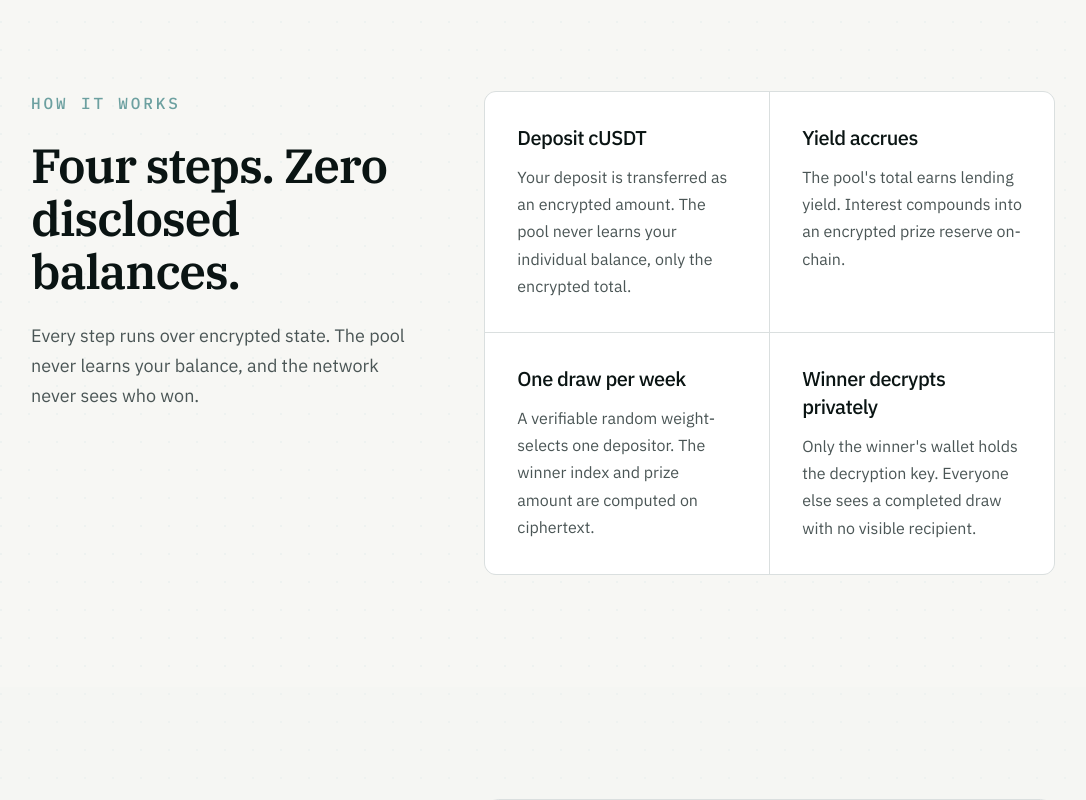
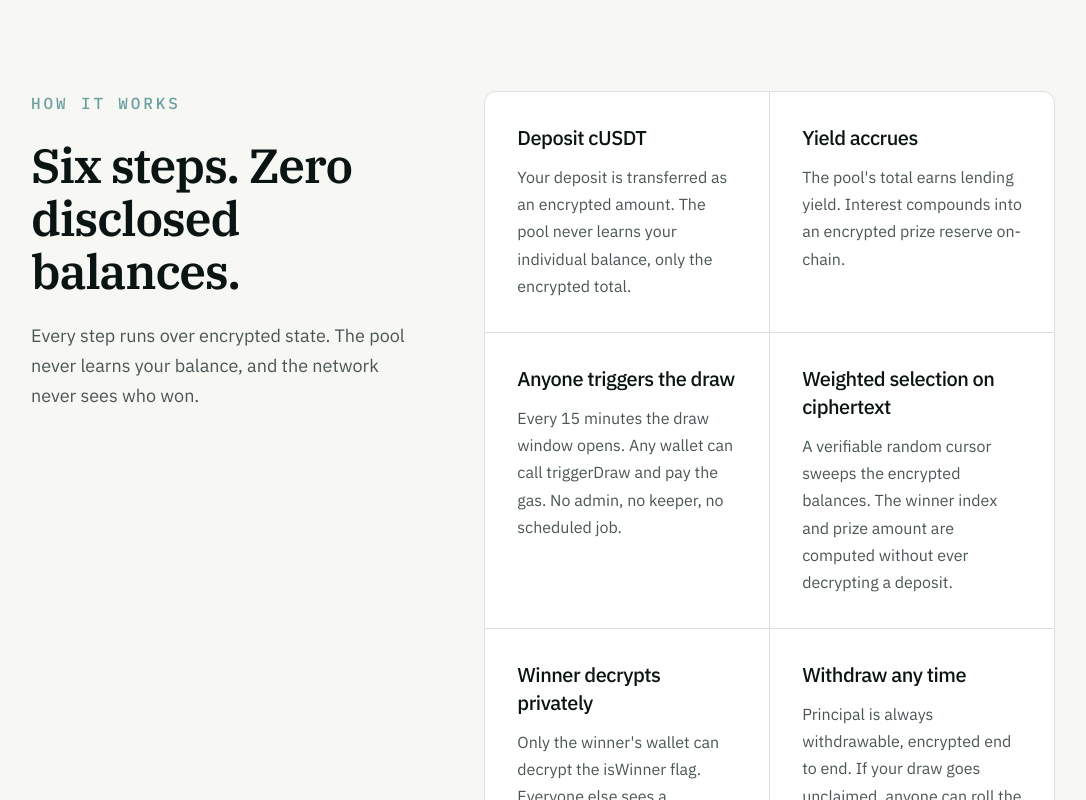
Before and after one commit to CECILIA-MULANDI/Fumbo, a Next.js app in the folder packages/frontend/: page / in a window 1280 px wide. Shown: the part 1000-1800 px from the top of the page, without its empty margins (97-1183 px from the left). Built offline with nearby package versions, Linux system fonts and the light colour scheme; no server answers; what @zama-fhe/react-sdk, @zama-fhe/sdk, wagmi would draw is missing.

Commit message:
chore(frontend): expand landing How It Works and wire docs button to README

```diff
--- a/packages/frontend/components/landing/hero.tsx
+++ b/packages/frontend/components/landing/hero.tsx
@@ -24,7 +24,20 @@ export function Hero() {
                 className="h-12 rounded-md px-6 text-base font-medium"
                 connectedHref="/app"
               />
-              <Button variant="outline" className="h-12 rounded-md px-6 text-base font-medium">Read the docs</Button>
+              <Button
+                variant="outline"
+                nativeButton={false}
+                render={
+                  <a
+                    href="https://github.com/CECILIA-MULANDI/Fumbo#readme"
+                    target="_blank"
+                    rel="noopener noreferrer"
+                  />
+                }
+                className="h-12 rounded-md px-6 text-base font-medium"
+              >
+                Read the docs
+              </Button>
             </div>
           </div>
 
--- a/packages/frontend/components/landing/how-it-works.tsx
+++ b/packages/frontend/components/landing/how-it-works.tsx
@@ -8,12 +8,20 @@ const steps = [
     body: "The pool's total earns lending yield. Interest compounds into an encrypted prize reserve on-chain.",
   },
   {
-    title: "One draw per week",
-    body: "A verifiable random weight-selects one depositor. The winner index and prize amount are computed on ciphertext.",
+    title: "Anyone triggers the draw",
+    body: "Every 15 minutes the draw window opens. Any wallet can call triggerDraw and pay the gas. No admin, no keeper, no scheduled job.",
+  },
+  {
+    title: "Weighted selection on ciphertext",
+    body: "A verifiable random cursor sweeps the encrypted balances. The winner index and prize amount are computed without ever decrypting a deposit.",
   },
   {
     title: "Winner decrypts privately",
-    body: "Only the winner's wallet holds the decryption key. Everyone else sees a completed draw with no visible recipient.",
+    body: "Only the winner's wallet can decrypt the isWinner flag. Everyone else sees a completed draw with no visible recipient. Claim within 24 hours.",
+  },
+  {
+    title: "Withdraw any time",
+    body: "Principal is always withdrawable, encrypted end to end. If your draw goes unclaimed, anyone can roll the prize into the next round.",
   },
 ];
 
@@ -27,7 +35,7 @@ export function HowItWorks() {
               How it works
             </p>
             <h2 className="text-3xl font-semibold leading-[1.1] tracking-tight text-foreground md:text-5xl">
-              Four steps. Zero disclosed balances.
+              Six steps. Zero disclosed balances.
             </h2>
             <p className="max-w-[46ch] text-lg leading-[1.65] text-muted-foreground">
               Every step runs over encrypted state. The pool never learns your balance, and the network never sees who won.
```
